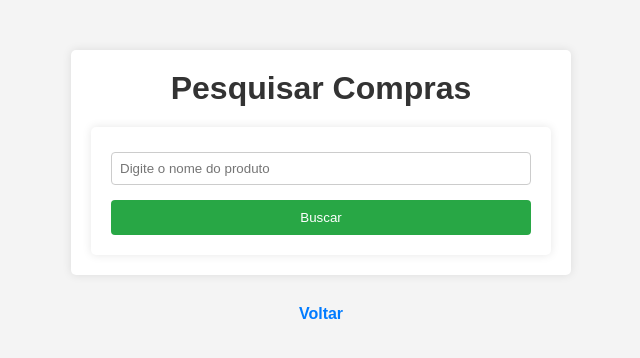
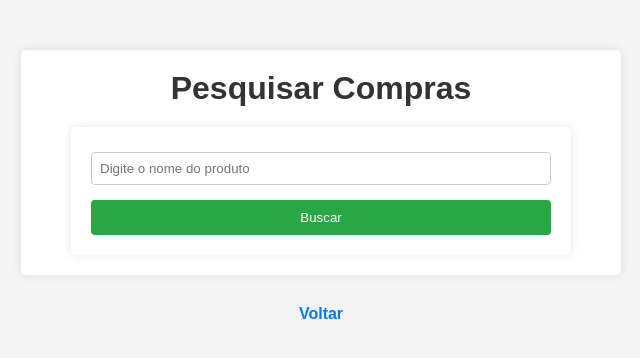
Before and after one commit to thaismsanchez/Compras-inteligentes, a Flask app: page /pesquisa in a window 1280 px wide. Shown: the top 358 px of the page, without its empty margins (319-959 px from the left). Run offline with Flask 3, Linux system fonts and the light colour scheme; parts of the project's set-up code (start-up, migrations or seed data) failed here and were passed over.

Commit message:
Update style.css

```diff
--- a/static/css/style.css
+++ b/static/css/style.css
@@ -76,16 +76,20 @@ form button:hover {
   background-color: #218838;
 }
 
-/* Resultados da pesquisa */
+
 /* Formulário de pesquisa com layout semelhante aos resultados */
 .formpesquisa {
   background-color: #fff;
   padding: 20px;
   border-radius: 5px;
-  max-width: 500px;
+  width: 100%;
+  max-width: 600px;
   margin: 30px auto;
   box-shadow: 0 0 10px rgba(0, 0, 0, 0.1);
+  box-sizing: border-box;
 }
+
+/* Resultados da pesquisa */
 .resultados {
   margin-top: 30px;
 }
```
